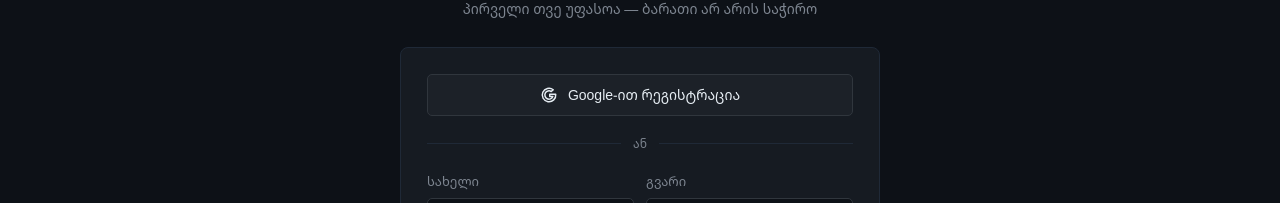
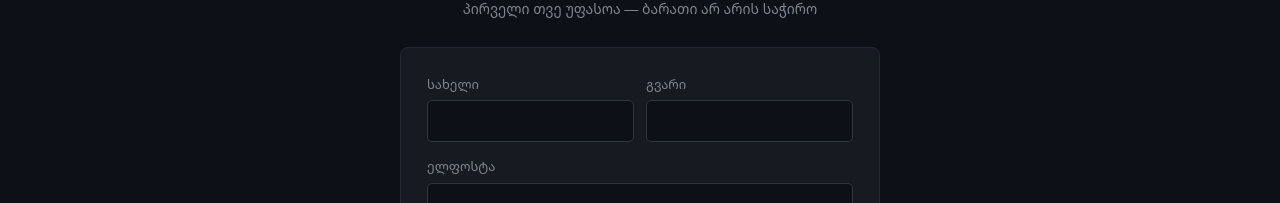
Before and after one commit to GogaDanelia06/SideKick, a Next.js app: page /register in a window 1280 px wide. Shown: the part 220-423 px from the top of the page. Built offline with nearby package versions, Linux system fonts and the light colour scheme; no server answers; the database is empty.

Commit message:
fix register form error

```diff
--- a/components/auth/RegisterForm.tsx
+++ b/components/auth/RegisterForm.tsx
@@ -77,7 +77,11 @@ const REGISTER_VALIDATION_MESSAGES = {
   },
 } as const;
 
-export function RegisterForm() {
+type RegisterFormProps = {
+  google: boolean;
+};
+
+export function RegisterForm({ google }: RegisterFormProps) {
   const { t } = useLanguage();
   const router = useRouter();
   const [sent, setSent] = useState(false);
@@ -206,12 +210,16 @@ export function RegisterForm() {
         </>
       }
     >
-      <GoogleButton
-        label={t(REGISTER.google)}
-        onClick={() => signIn("google", { callbackUrl: DASH.home })}
-      />
+      {google ? (
+        <>
+          <GoogleButton
+            label={t(REGISTER.google)}
+            onClick={() => signIn("google", { callbackUrl: DASH.home })}
+          />
 
-      <OrDivider />
+          <OrDivider />
+        </>
+      ) : null}
 
       {sent ? (
         <div className="flex flex-col gap-4">
```
